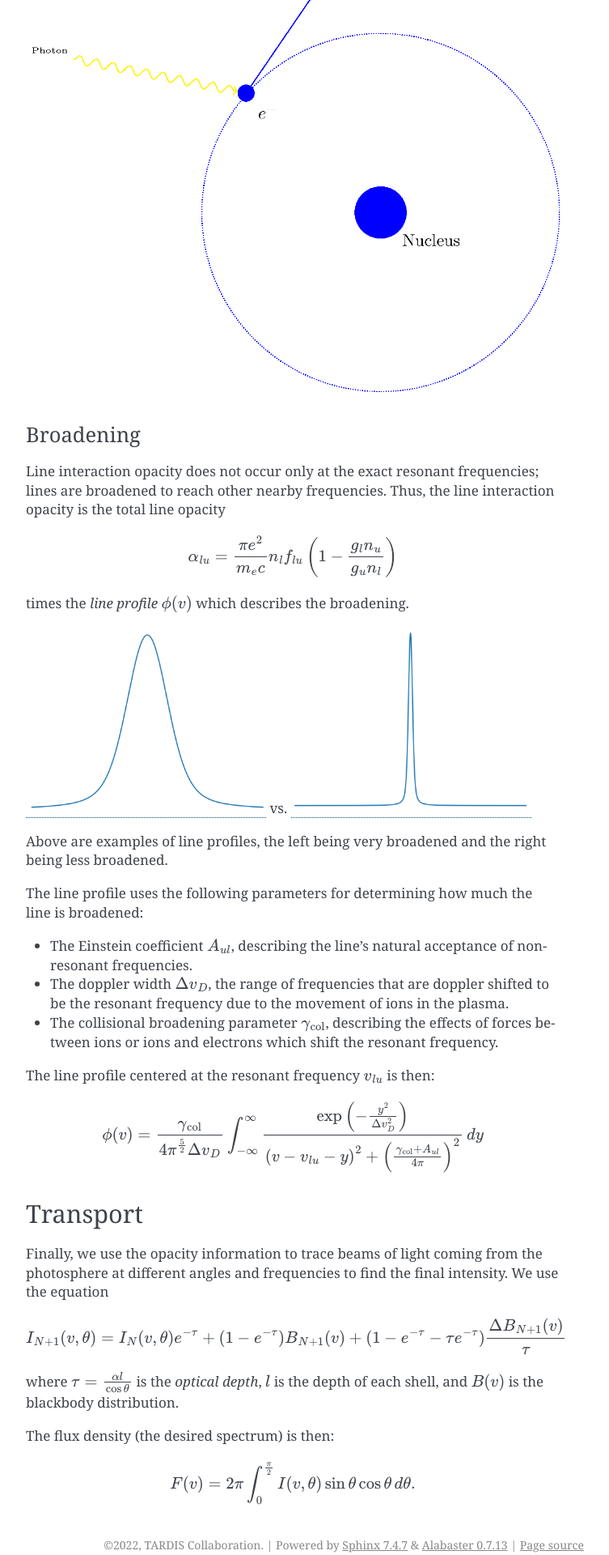
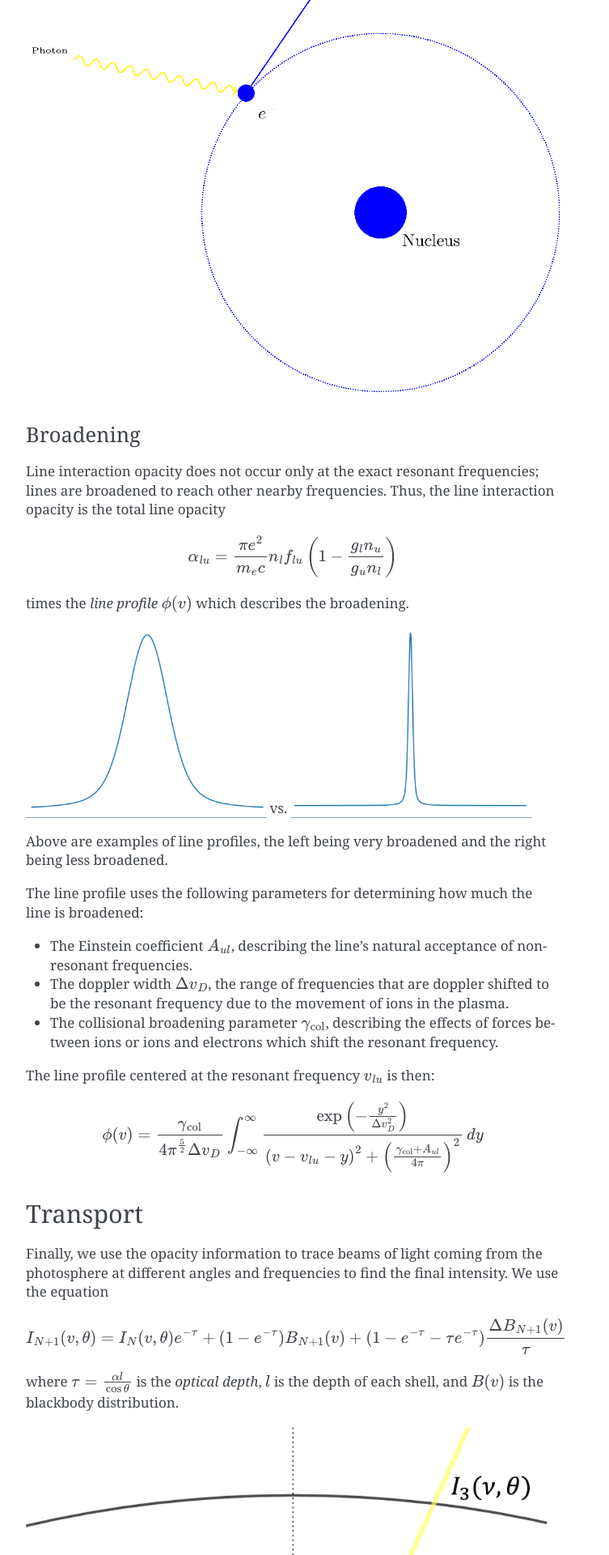
Before and after one commit to tardis-sn/stardis, a Sphinx documentation site: the page built from docs/physics/physics_of_stardis.rst, in a window 1280 px wide. Shown: the part 4480-6400 px from the top of the page at 81% size, without its empty margins (388-1141 px from the left). Built offline with Sphinx 7.4.7, drawn with Linux system fonts in a browser that asks for light colours; the version number could not be read and is left out.

Commit message:
Added transport diagram

```diff
--- a/docs/physics/physics_of_stardis.rst
+++ b/docs/physics/physics_of_stardis.rst
@@ -131,6 +131,11 @@ Finally, we use the opacity information to trace beams of light coming from the
 
 where :math:`\tau = \frac{\alpha l}{\cos \theta}` is the *optical depth*, :math:`l` is the depth of each shell, and :math:`B(v)` is the blackbody distribution.
 
+.. image:: media/transport.png
+   :width: 100 %
+   :alt: A diagram of how the opacity is a function of the angle and frequency of a location in the photosphere
+
+
 The flux density (the desired spectrum) is then:
 
 .. math::
```
Also changed, not shown: docs/physics/media/transport.png (added).
